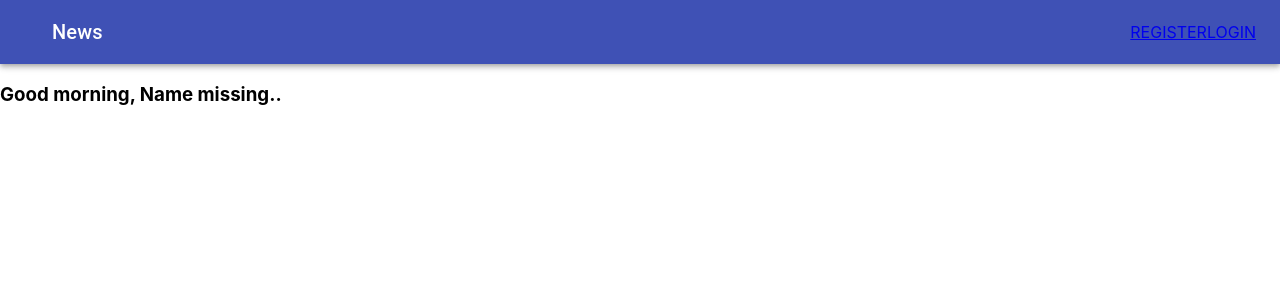
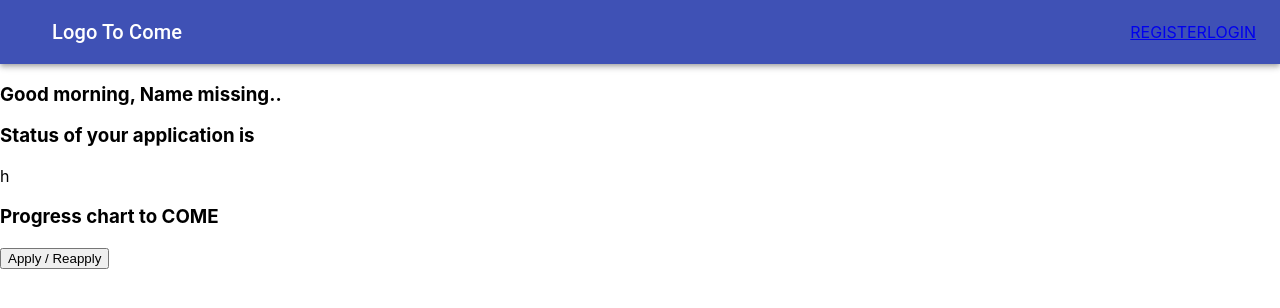
Before and after one commit to chingu-voyages/v28-bears-team-08, a React (Create React App) app: page /profile in a window 1280 px wide. Shown: the top 308 px of the page. Built offline with nearby package versions, Linux system fonts and the light colour scheme.

Commit message:
major public user componets

```diff
--- a/src/Components/apply.component.tsx
+++ b/src/Components/apply.component.tsx
@@ -19,7 +19,7 @@ const Apply: FunctionComponent<ApplyProps> = () => {
   //app properties as pieces of state to come
   return (
     <h3>
-      This is Apply component placeholder. Need to final schema to write form
+      This is Apply component placeholder. Need the final schema to write form
     </h3>
     //application form controlled component to come
   );
--- /dev/null
+++ b/src/Components/appstatus.component.tsx
@@ -0,0 +1,14 @@
+import { FunctionComponent, useState, useEffect } from 'react';
+
+export interface AppStatusProps {
+  appStatus: string;
+}
+
+const AppStatus: FunctionComponent<AppStatusProps> = (props) => {
+  return (
+    <h3>Progress chart to COME</h3>
+    //progress chart with current status highlighted in whole flowchart
+  );
+};
+
+export default AppStatus;
--- a/src/Components/navbar.component.tsx
+++ b/src/Components/navbar.component.tsx
@@ -39,7 +39,7 @@ const Navbar: FunctionComponent<isAuthedProps> = ({ isAuthenticated }) => {
           aria-label="menu"
         ></IconButton>
         <Typography variant="h6" className={classes.title}>
-          News
+          Logo To Come
         </Typography>
         {isAuthenticated ? (
           <>
--- a/src/Components/profile.component.tsx
+++ b/src/Components/profile.component.tsx
@@ -1,4 +1,5 @@
 import { FunctionComponent, useState, useEffect } from 'react';
+import AppStatus from './appstatus.component';
 export interface User {
   name: string;
   role: string;
@@ -7,11 +8,24 @@ export interface User {
 
 const Profile: FunctionComponent = () => {
   const [user, setUser] = useState<User | null>(null);
+  const [appStatus, setAppstatus] = useState(''); //Q: Same as above.
+  const [comment, setComment] = useState(''); //Decide if comment is a standalone model or is part of another model. If latter, which model?
   const name = (user && user.name) || 'Name missing..';
   useEffect(() => {
-    //getProfile logic
+    //get User Profile
+    //get Application details to prepopulate if there is an existing application for the user
+    //get Comment
   });
-  return <h3>Good morning, {name}</h3>;
+  //add onClick={() => history.push(Go to Apply component)}
+  //
+  return (
+    <>
+      <h3>Good morning, {name}</h3>
+      <h3>Status of your application is {appStatus}</h3>h
+      <AppStatus appStatus={appStatus} />
+      <button>Apply / Reapply</button>
+    </>
+  );
 };
 
 export default Profile;
```
